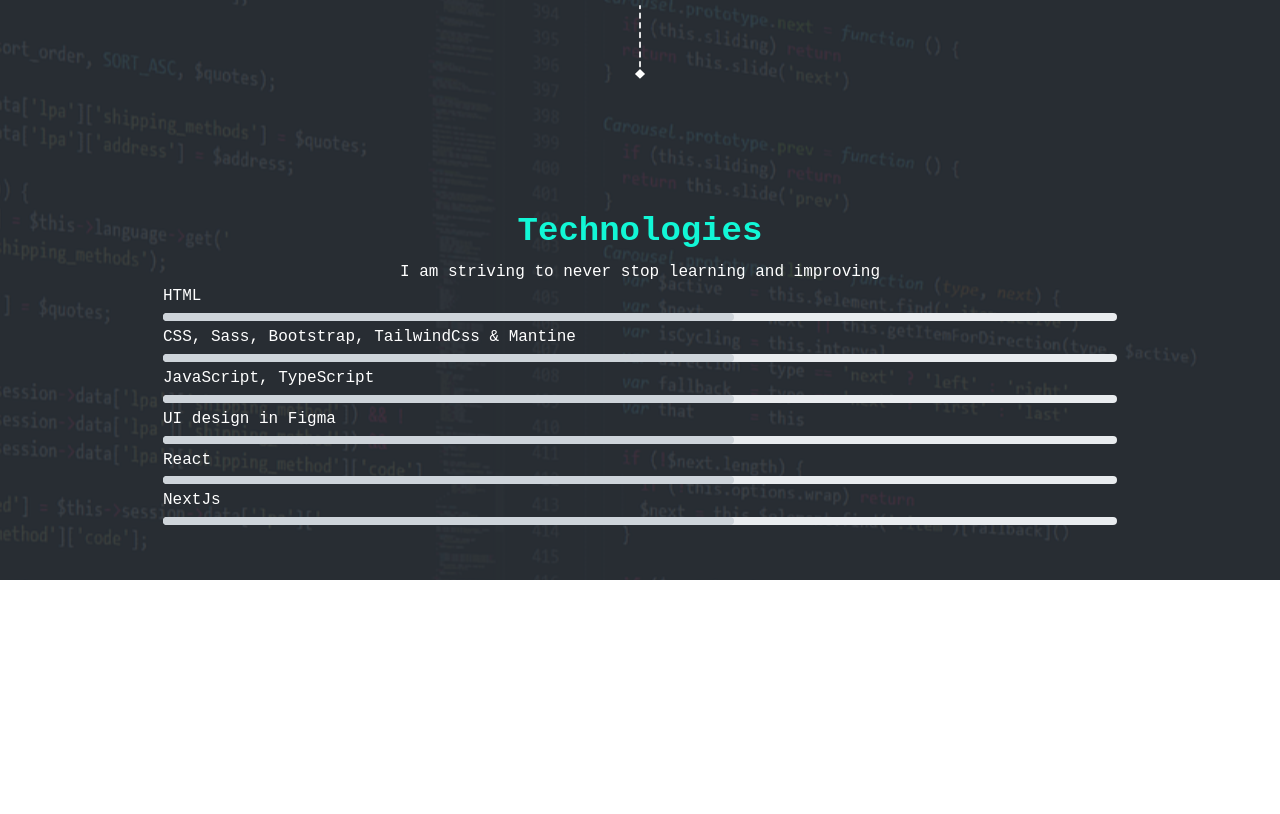
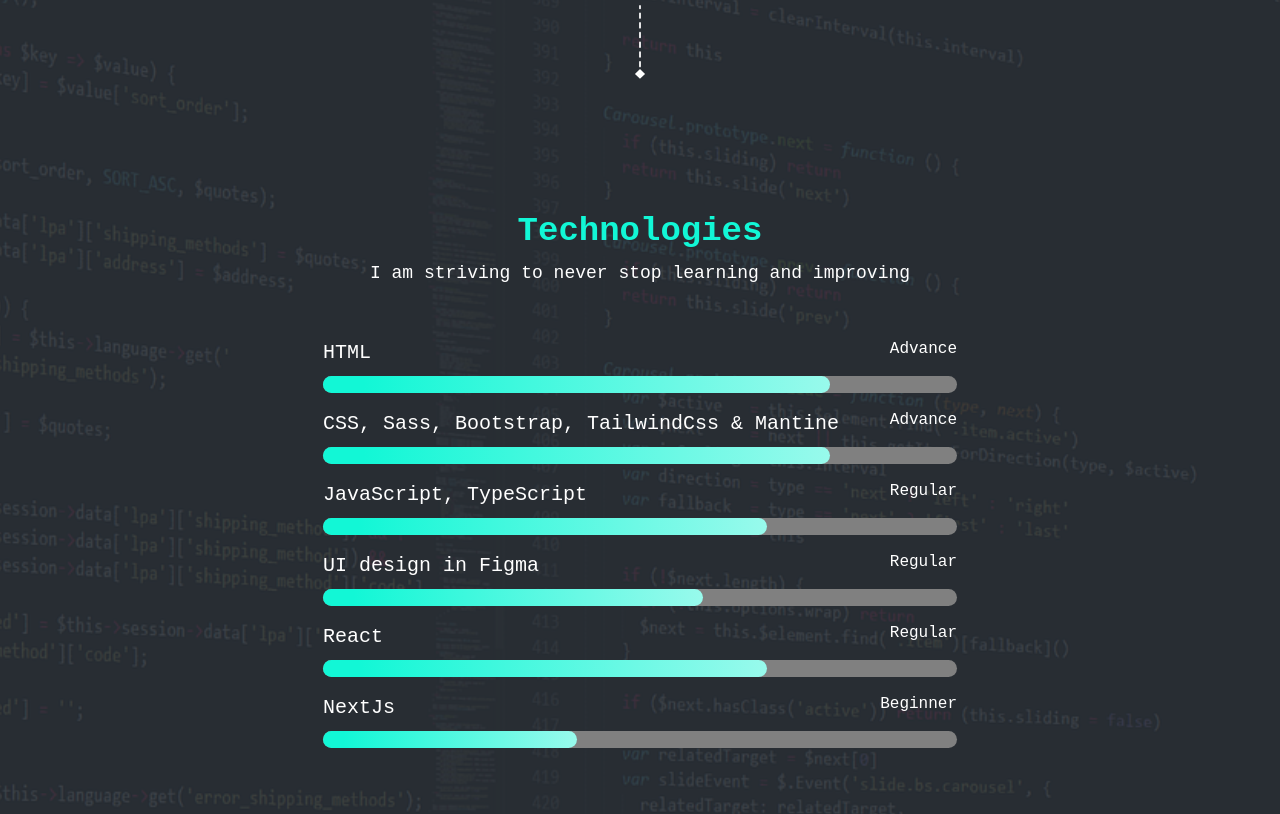
Before and after one commit to iamsabitak/Sabitas-Portfolio, a React (Vite) app: page / in a window 1280 px wide. Shown: the part 2160-2974 px from the top of the page. Before the commit the page ends 2740 px from the top, so only its background shows below. Built offline with nearby package versions, Linux system fonts and the light colour scheme.

Commit message:
refactor: Update The Skill Ui Styling and Design

```diff
--- a/src/components/Skills.tsx
+++ b/src/components/Skills.tsx
@@ -6,7 +6,6 @@
   Title,
   Text,
   Box,
-  Slider,
 } from "@mantine/core";
 import SkillBgImg from "../assets/Skills.svg";
 import Scroll from "../assets/Scroll.svg";
@@ -24,33 +23,143 @@
         <Center>
           <Image src={Scroll} alt="scroll" w={34} h={124} mt={60} mb={60} />
         </Center>
-        <Flex p={"1.5rem 10rem 3rem 10rem"} direction={"column"} pt={70}>
+        <Flex p={"1.5rem 20rem 3rem 20rem"} direction={"column"} pt={70}>
           <Flex justify={"center"} align={"center"} direction={"column"}>
             {" "}
             <Title c={"#12F7D6"} style={{ fontFamily: "monospace" }}>
               Technologies
             </Title>
-            <Text mt={6}>
+            <Text mt={6} fz={18}>
               I am striving to never stop learning and improving
             </Text>
           </Flex>
-          <Box>
-            HTML
-            <Slider
-              defaultValue={60}
-              disabled
-              styles={{ bar: { color: "red" } }}
-            />
-            CSS, Sass, Bootstrap, TailwindCss & Mantine
-            <Slider defaultValue={60} disabled />
-            JavaScript, TypeScript
-            <Slider defaultValue={60} disabled />
-            UI design in Figma
-            <Slider defaultValue={60} disabled />
-            React
-            <Slider defaultValue={60} disabled />
-            NextJs
-            <Slider defaultValue={60} disabled />
+          <Box mt={50}>
+            <Flex justify={"space-between"}>
+              <Text fz={20}> HTML</Text>
+              <Text>Advance</Text>
+            </Flex>
+            <Box
+              mt={8}
+              mb={15}
+              w={"100%"}
+              bg={"grey"}
+              h={17}
+              style={{ borderRadius: "20px" }}
+            >
+              <Box
+                w={"80%"}
+                bg={
+                  "linear-gradient(90deg, rgba(18,247,214,1) 8%, rgba(152,250,236,1) 100%)"
+                }
+                h={17}
+                style={{ borderRadius: "20px" }}
+              ></Box>
+            </Box>
+            <Flex justify={"space-between"}>
+              <Text fz={20}> CSS, Sass, Bootstrap, TailwindCss & Mantine</Text>
+              <Text>Advance</Text>
+            </Flex>
+            <Box
+              mt={8}
+              mb={15}
+              w={"100%"}
+              bg={"grey"}
+              h={17}
+              style={{ borderRadius: "20px" }}
+            >
+              <Box
+                w={"80%"}
+                bg={
+                  "linear-gradient(90deg, rgba(18,247,214,1) 8%, rgba(152,250,236,1) 100%)"
+                }
+                h={17}
+                style={{ borderRadius: "20px" }}
+              ></Box>
+            </Box>
+            <Flex justify={"space-between"}>
+              <Text fz={20}> JavaScript, TypeScript</Text>
+              <Text>Regular</Text>
+            </Flex>{" "}
+            <Box
+              mt={8}
+              mb={15}
+              w={"100%"}
+              bg={"grey"}
+              h={17}
+              style={{ borderRadius: "20px" }}
+            >
+              <Box
+                w={"70%"}
+                bg={
+                  "linear-gradient(90deg, rgba(18,247,214,1) 8%, rgba(152,250,236,1) 100%)"
+                }
+                h={17}
+                style={{ borderRadius: "20px" }}
+              ></Box>
+            </Box>
+            <Flex justify={"space-between"}>
+              <Text fz={20}> UI design in Figma</Text>
+              <Text>Regular</Text>
+            </Flex>
+            <Box
+              mt={8}
+              mb={15}
+              w={"100%"}
+              bg={"grey"}
+              h={17}
+              style={{ borderRadius: "20px" }}
+            >
+              <Box
+                w={"60%"}
+                bg={
+                  "linear-gradient(90deg, rgba(18,247,214,1) 8%, rgba(152,250,236,1) 100%)"
+                }
+                h={17}
+                style={{ borderRadius: "20px" }}
+              ></Box>
+            </Box>
+            <Flex justify={"space-between"}>
+              <Text fz={20}> React</Text>
+              <Text>Regular</Text>
+            </Flex>
+            <Box
+              mt={8}
+              mb={15}
+              w={"100%"}
+              bg={"grey"}
+              h={17}
+              style={{ borderRadius: "20px" }}
+            >
+              <Box
+                w={"70%"}
+                bg={
+                  "linear-gradient(90deg, rgba(18,247,214,1) 8%, rgba(152,250,236,1) 100%)"
+                }
+                h={17}
+                style={{ borderRadius: "20px" }}
+              ></Box>
+            </Box>
+            <Flex justify={"space-between"}>
+              <Text fz={20}> NextJs</Text>
+              <Text>Beginner</Text>
+            </Flex>
+            <Box
+              mt={8}
+              mb={15}
+              w={"100%"}
+              bg={"grey"}
+              h={17}
+              style={{ borderRadius: "20px" }}
+            >
+              <Box
+                w={"40%"}
+                bg={
+                  "linear-gradient(90deg, rgba(18,247,214,1) 8%, rgba(152,250,236,1) 100%)"
+                }
+                h={17}
+                style={{ borderRadius: "20px" }}
+              ></Box>
+            </Box>
           </Box>
         </Flex>
       </BackgroundImage>
```
